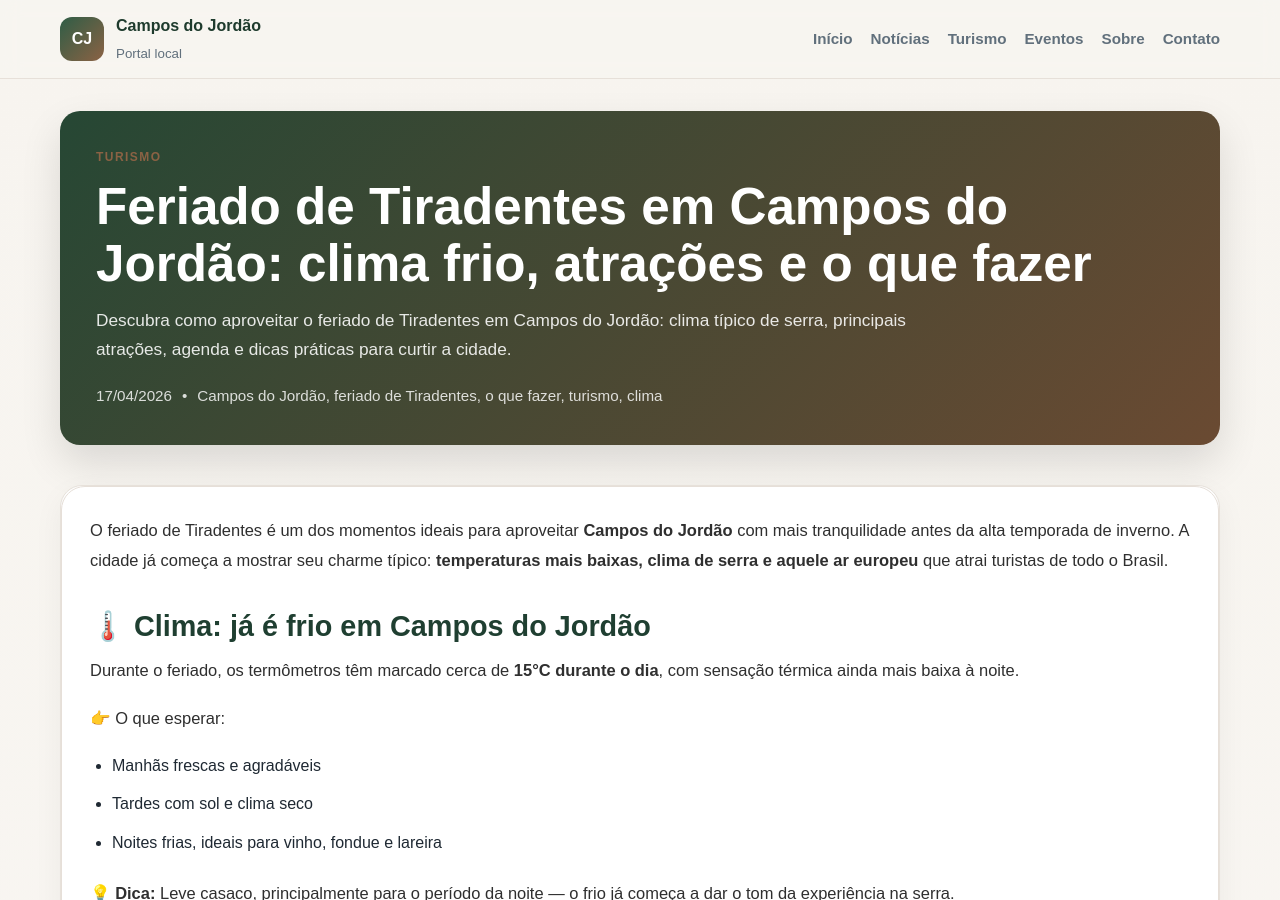
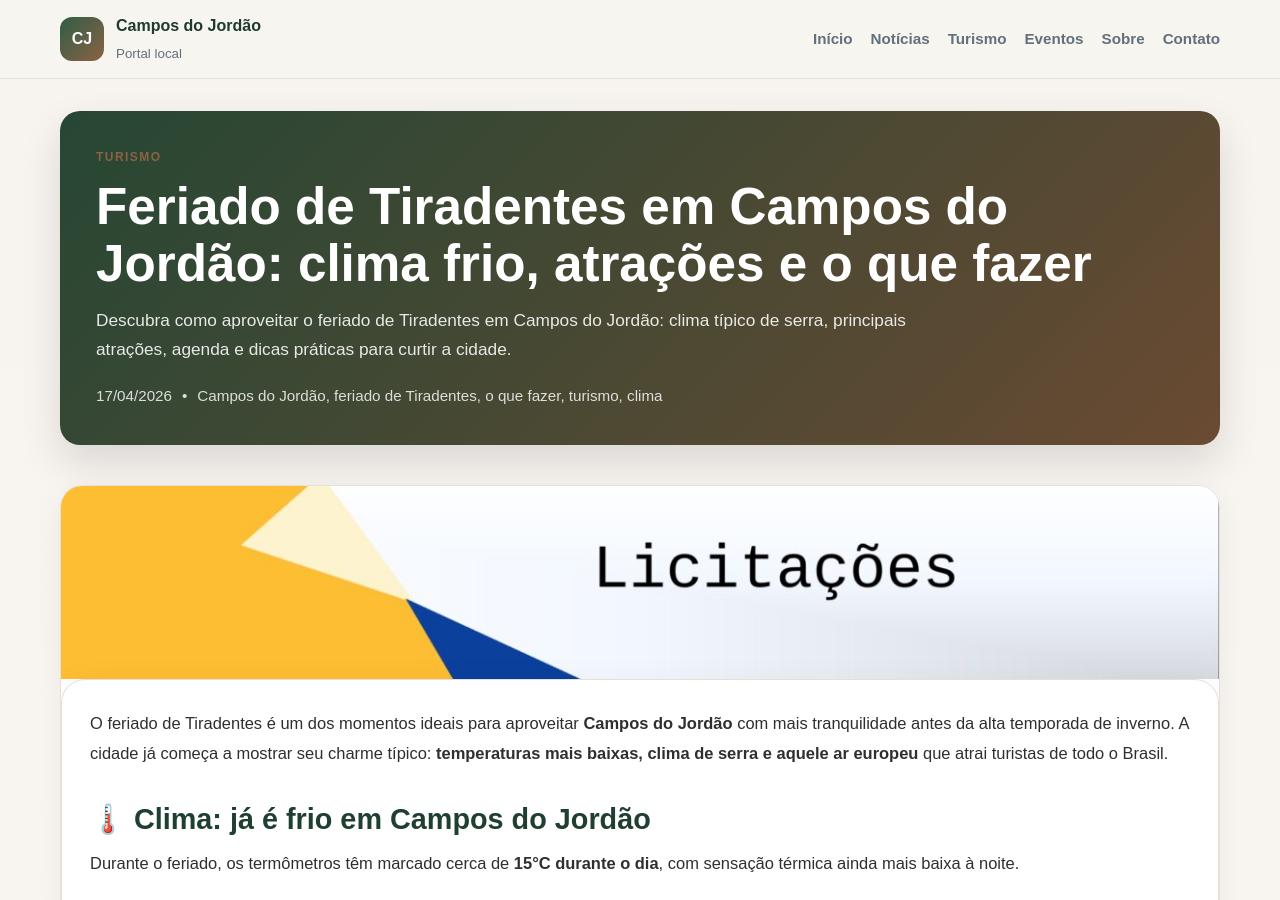
Before and after one commit to projetocamposdojordao/projetocamposdojordao.github.io, a Jekyll site: the page built from _posts/2026-04-17-feriado-tiradentes-campos-do-jordao.md, in a window 1280 px wide and 900 px high. Built offline with Jekyll 4.4.1, drawn with Linux system fonts in a browser that asks for light colours.

Commit message:
Add image attribute to Tiradentes post
Added an image attribute to the post metadata.

```diff
--- a/_posts/2026-04-17-feriado-tiradentes-campos-do-jordao.md
+++ b/_posts/2026-04-17-feriado-tiradentes-campos-do-jordao.md
@@ -3,6 +3,7 @@ layout: post
 title: "Feriado de Tiradentes em Campos do Jordão: clima frio, atrações e o que fazer"
 description: "Descubra como aproveitar o feriado de Tiradentes em Campos do Jordão: clima típico de serra, principais atrações, agenda e dicas práticas para curtir a cidade."
 category: turismo
+image: /assets/images/banner-footer.jpg
 tags:
   - Campos do Jordão
   - feriado de Tiradentes
```
